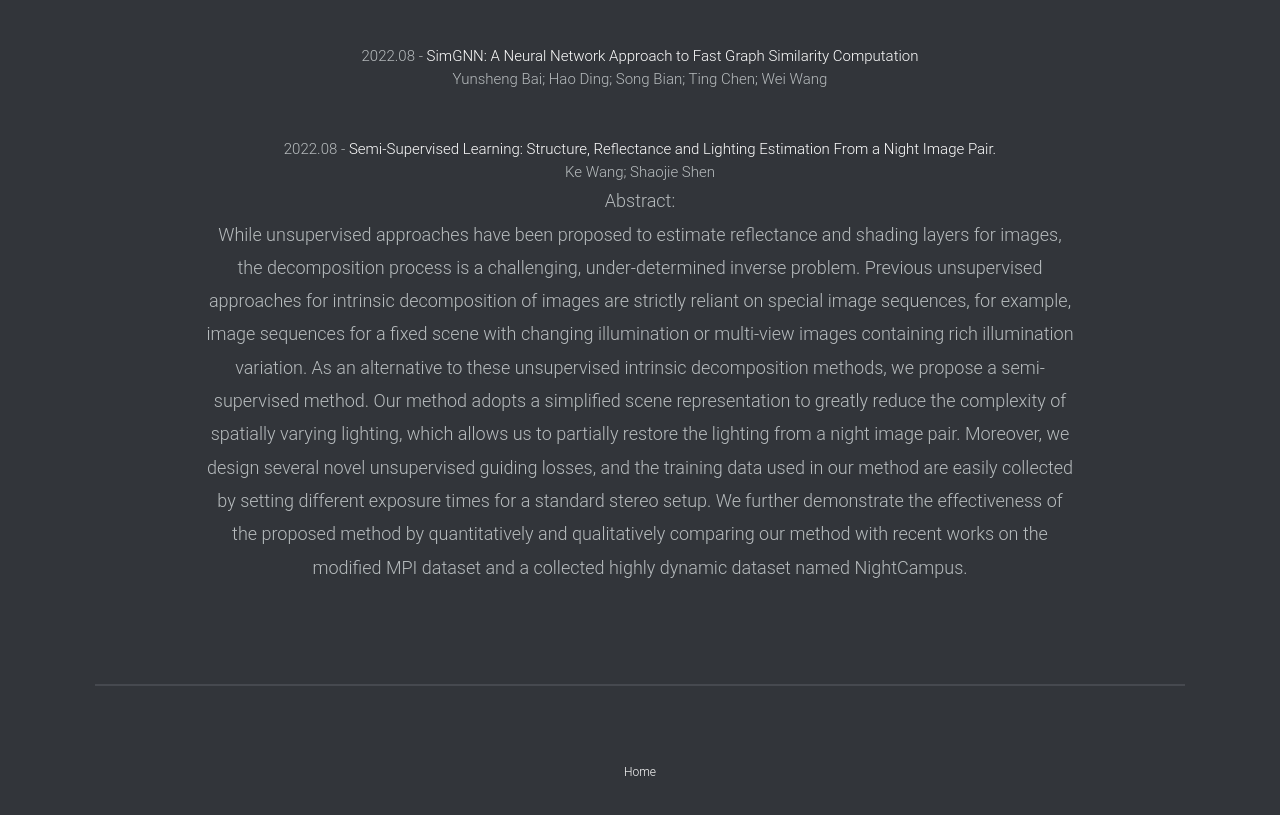
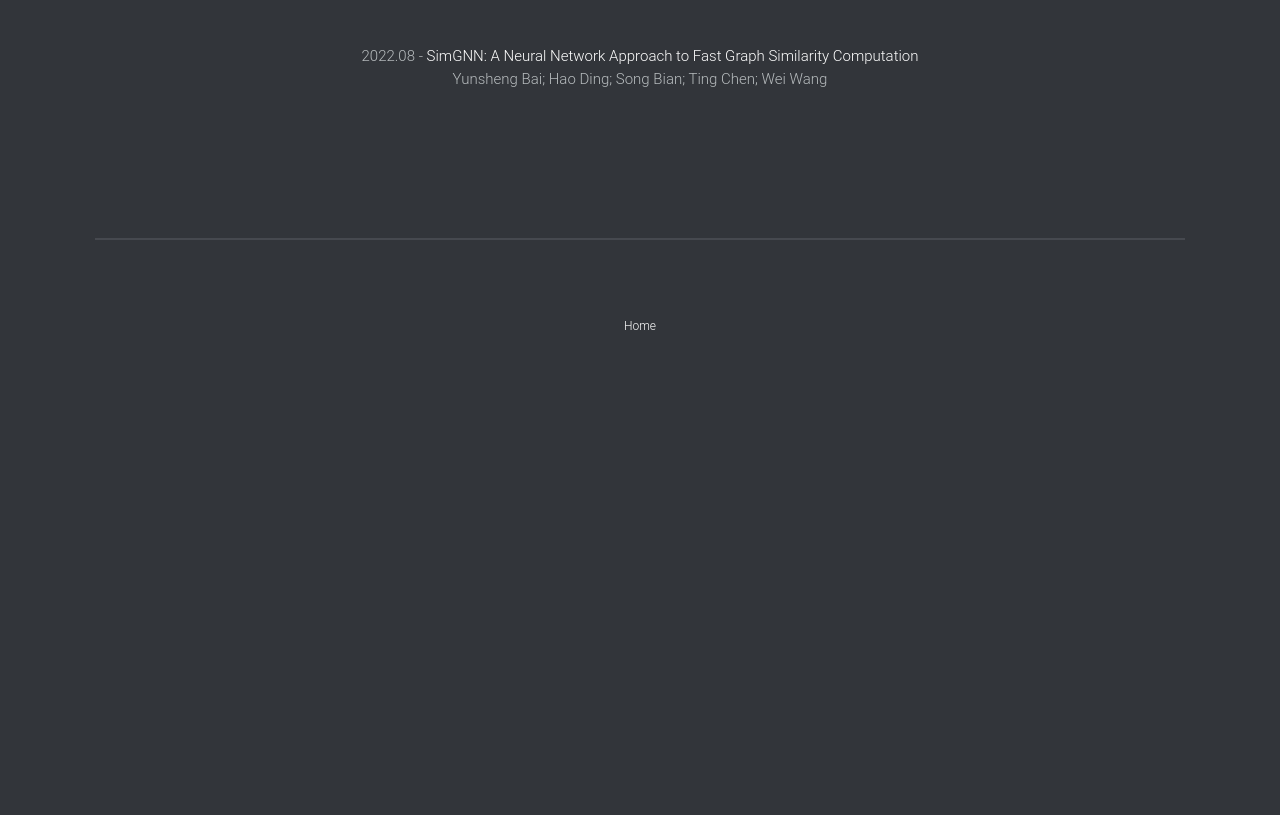
Before and after one commit to BayiSHLi/BayiSHLi.github.io, a plain HTML site: page Collect/index.html in a window 1280 px wide. Shown: the part 2080-2895 px from the top of the page. After the commit the page ends 2557 px from the top, so only its background shows below. Drawn offline with nearby package versions, Linux system fonts and the light colour scheme; no server answers.

Commit message:
Correction 1.0.3
Correct Collection

```diff
--- a/Collect/index.html
+++ b/Collect/index.html
@@ -145,18 +145,6 @@
             <p class="animated fadeInLeft">
             </p>
             <br /><br />
-            <ul class="animated fadeInRight">
-                <li>2022.08 -
-                    <a href="https://ieeexplore.ieee.org/document/9655477">
-                        Semi-Supervised Learning: Structure, Reflectance and Lighting Estimation From a Night Image Pair.
-                    </a>
-                </li>
-                <li>Ke Wang; Shaojie Shen </li>
-            </ul>
-            <p class="animated fadeInLeft">
-                Abstract:<br/>
-                While unsupervised approaches have been proposed to estimate reflectance and shading layers for images, the decomposition process is a challenging, under-determined inverse problem. Previous unsupervised approaches for intrinsic decomposition of images are strictly reliant on special image sequences, for example, image sequences for a fixed scene with changing illumination or multi-view images containing rich illumination variation. As an alternative to these unsupervised intrinsic decomposition methods, we propose a semi-supervised method. Our method adopts a simplified scene representation to greatly reduce the complexity of spatially varying lighting, which allows us to partially restore the lighting from a night image pair. Moreover, we design several novel unsupervised guiding losses, and the training data used in our method are easily collected by setting different exposure times for a standard stereo setup. We further demonstrate the effectiveness of the proposed method by quantitatively and qualitatively comparing our method with recent works on the modified MPI dataset and a collected highly dynamic dataset named NightCampus.
-            </p>
         </div>
 
 
```
